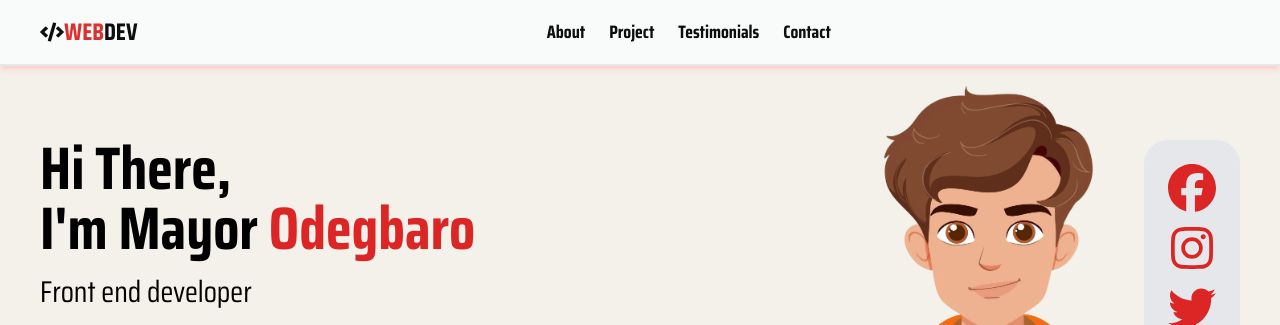
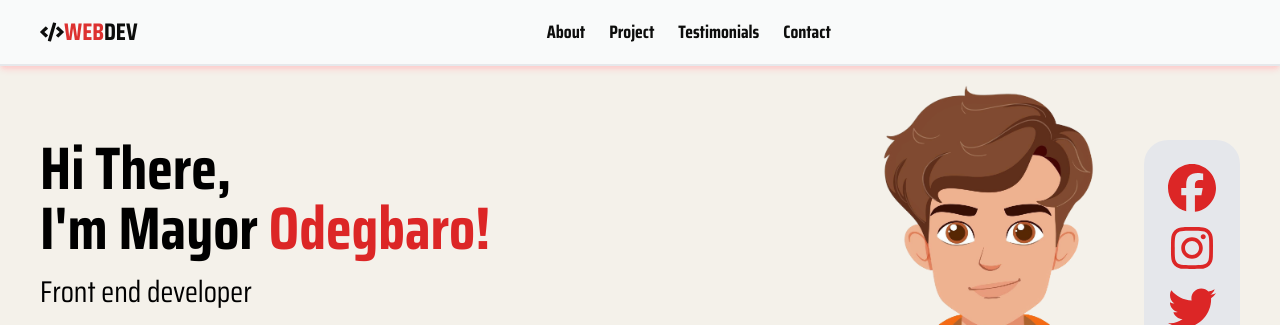
Before and after one commit to king-mayor/Portfolio, a Next.js app: page / in a window 1280 px wide. Shown: the top 325 px of the page. Built offline with nearby package versions, Linux system fonts and the light colour scheme.

Commit message:
second commit

```diff
--- a/src/components/Hero.jsx
+++ b/src/components/Hero.jsx
@@ -14,7 +14,7 @@ const Hero = () => {
           <div className="py-4">
             <h2 className="lg:text-6xl text-4xl font-bold">Hi There,</h2>
             <h2 className="lg:text-6xl text-4xl font-bold">
-              I'm Mayor <span className="text-red-600">Odegbaro</span>
+              I'm Mayor <span className="text-red-600">Odegbaro!</span>
             </h2>
           </div>
 
```
